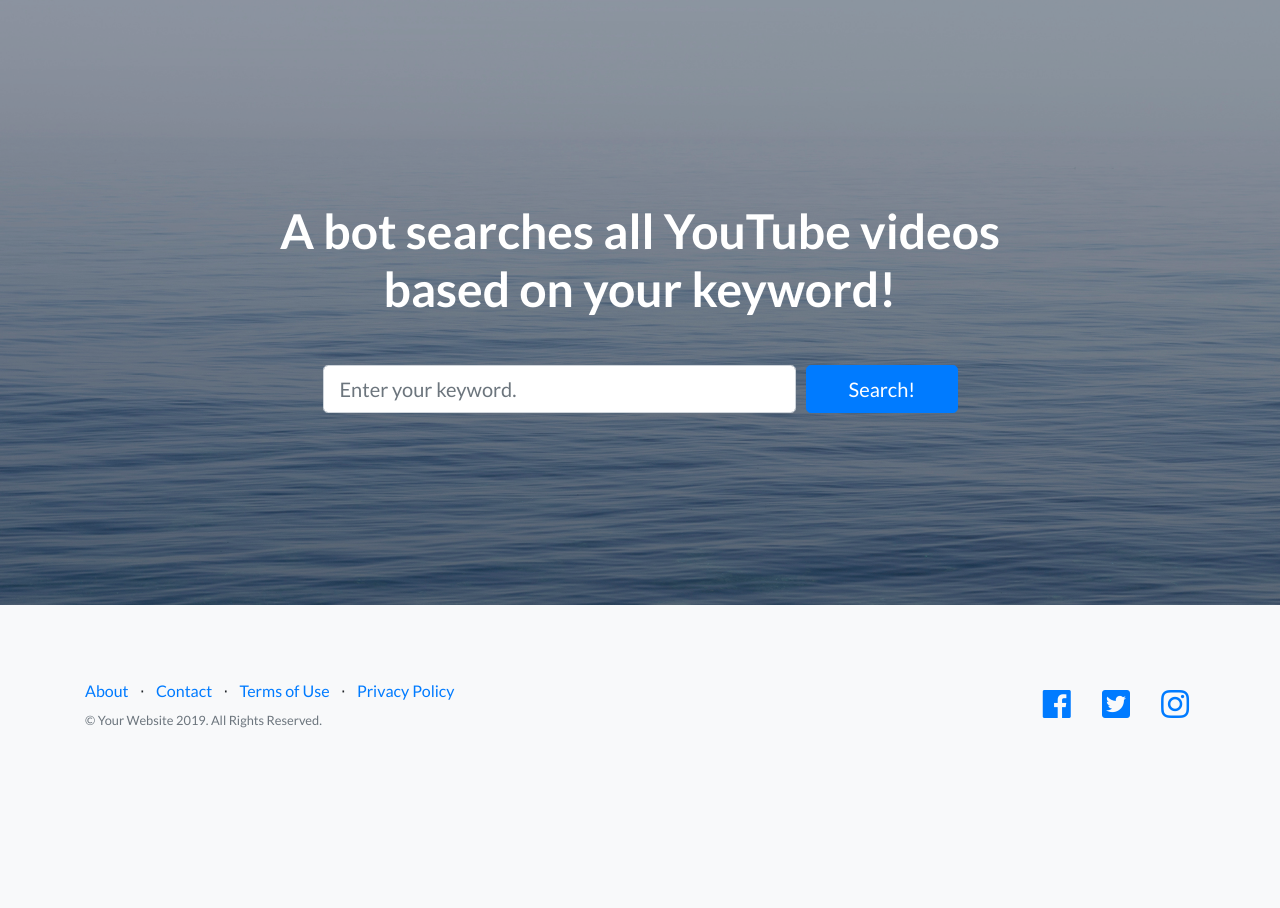
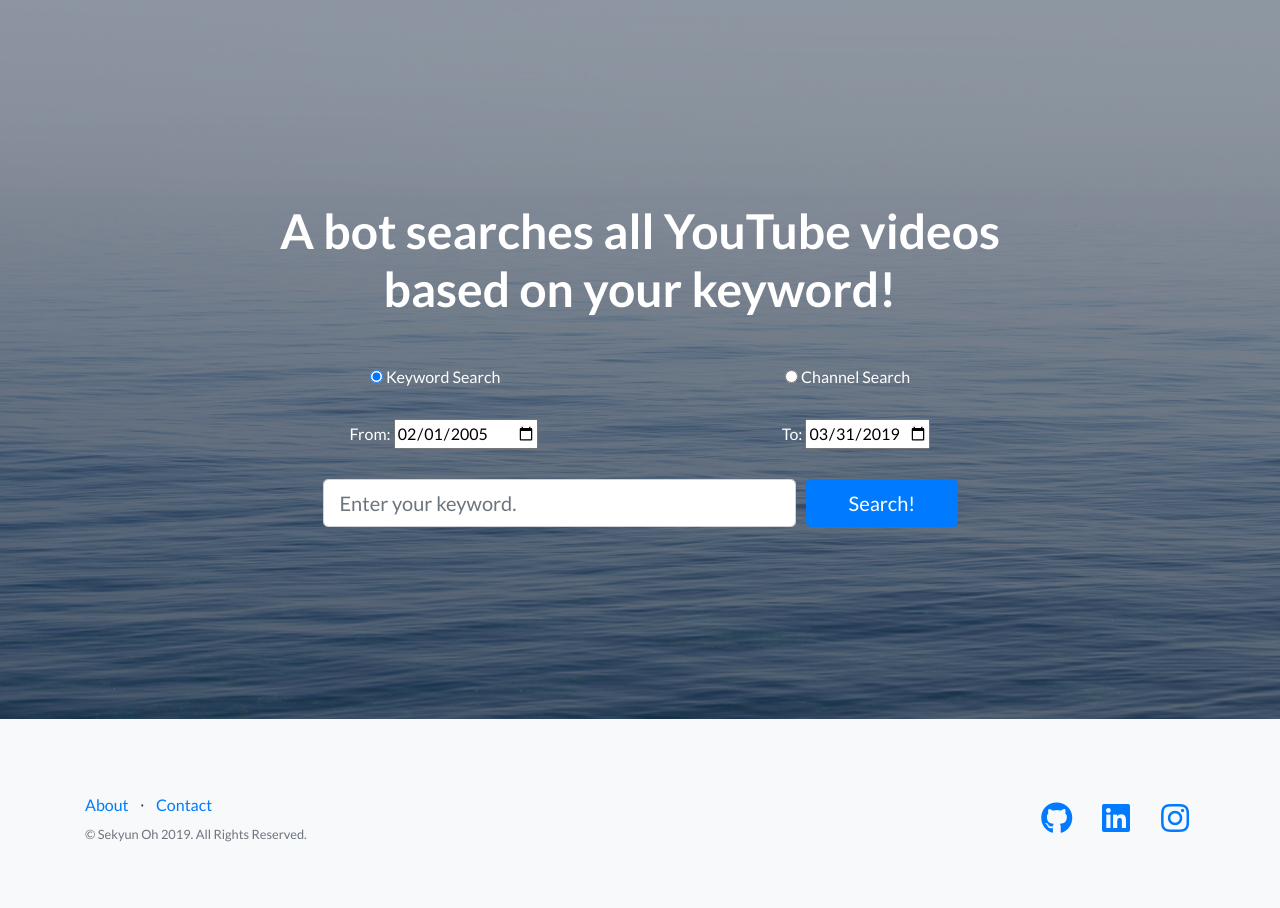
Before and after one commit to Michelangelo367/YouTubeAPI, a Django app: page /main/ in a window 1280 px wide. Shown: the part 56-964 px from the top of the page. Before the commit the page ends 784 px from the top, so only its background shows below. Run offline with Django 3.2, Linux system fonts and the light colour scheme; some libraries are stand-ins or nearby versions.

Commit message:
.gitignore added & channel search added

```diff
--- a/youtubeAPIApp/static/css/customize.css
+++ b/youtubeAPIApp/static/css/customize.css
@@ -22,3 +22,17 @@
 	width: 330px;
 	height: 250px;
 }
+
+.radio{
+	width: 100%;
+	display: flex;
+	justify-content: space-around;
+	margin-bottom: 30px;
+}
+
+.period{
+	width: 100%;
+	display: flex;
+	justify-content: space-around;
+	margin-bottom: 30px;
+}
--- a/youtubeAPIApp/static/js/main.js
+++ b/youtubeAPIApp/static/js/main.js
@@ -7,63 +7,204 @@
   var iframe;
   var title;
   var titleLink;
-  var nextPageToken = undefined;
+  let nextPageToken = undefined;
+  var playlistId = undefined;
+  var searchType = 'keyword';
 
   $(document).ready(function(){
+
+    // set default 'to' as today
+    document.getElementById('to').valueAsDate = new Date();
+
+    $('#radioKeyword').click(function(){
+      searchType = 'keyword';
+      radioKeywordClicked();
+    })
+
+    $('#radioChannel').click(function(){
+      searchType = 'channel';
+      radioChannelClicked();
+    })
+
+
     // invoked when search button get clicked.
     $("#search").click(function(){
       event.preventDefault();
       // remove all the childNode when search button clicked
       document.getElementById('sub-container').innerHTML = '';
-      $.ajax({
-        type: 'POST',
-        url: '/search/',
-        contentType:'application/json',
-        data: JSON.stringify({'keyword': $('#keyword').val()}),
-        success: function(data) {
-          nextPageToken = data['nextPageToken']
-          appendVideos(data)
-        },
-        error: function(error) {
-          nextPageToken = undefined
-          console.log("error: " + error);
-        }
-      });
-      return false
+      if(searchType == 'keyword'){
+        callKeywordAjax();
+      }else{
+        callChannelAjax();
+      }
+
     });
 
     // when user scrolls to bottom, load more videos
     $(window).on('scroll', function() {
-      event.preventDefault();
       var scrollHeight = $(document).height();
       var scrollPosition = $(window).height() + $(window).scrollTop();
       if ((scrollHeight - scrollPosition) / scrollHeight === 0) {
-        if(nextPageToken != undefined){
-          loadMoreVideos(nextPageToken)
+        if(searchType == 'keyword'){
+          // if getNextPageToken is null, do not load videos
+          if(getNextPageToken() != null){
+            loadMoreKeywordVideos(getNextPageToken())
+          }
+        }else{
+          //console.log('scroll:' + getNextPageToken());
+          // if getNextPageToken is null, do not load videos
+          if(getNextPageToken() != null){
+            loadMoreChannelVideos(playlistId, getNextPageToken());
+          }
         }
       }
     });
   });
 
-  function loadMoreVideos(nextPageToken){
+
+  function callKeywordAjax(){
+
+    // get dates
+    let from = document.getElementById('from').value.split('-');
+    let to = document.getElementById('to').value.split('-');
+    let keyword = $('#keyword').val();
+
+    if(keyword.length <= 0 || keyword == undefined){
+      alert('Input must not be empty!');
+      return;
+    }
+    $.ajax({
+      type: 'POST',
+      url: '/keyword/search/',
+      contentType:'application/json',
+      data: JSON.stringify({
+        'keyword': keyword,
+        'from-year': from[0],
+        'from-month': from[1],
+        'from-day': from[2],
+        'to-year': to[0],
+        'to-month': to[1],
+        'to-day': to[2]
+      }),
+      success: function(data) {
+        setNextPageToken(data['nextPageToken']);
+        appendVideos(data)
+      },
+      error: function(error) {
+        setNextPageToken(undefined);
+        console.log('callKeywordAjax() error: ');
+        console.log(error);
+      }
+    });
+  }
+
+  function callChannelAjax(){
+    let channel = $('#channel').val();
+    if(channel.length <= 0 || channel == undefined){
+      alert('Input must not be empty!');
+      return;
+    }
+    $.ajax({
+      type: 'POST',
+      url: '/channel/search/',
+      contentType:'application/json',
+      data: JSON.stringify({'channel': channel}),
+      success: function(data) {
+        // if data['result'].length == 0, no such channel name
+        if(data['result'].length <= 0){
+          document.getElementById('channel').innerHTML='';
+          document.getElementById('channel').style.borderColor = 'red';
+          document.getElementById('channel').value = 'No such channel name exists';
+        }else{
+          //console.log(data);
+          setNextPageToken(data['nextPageToken'])
+          playlistId = data['playlistId']
+          appendVideos(data)
+        }
+      },
+      error: function(error) {
+        setNextPageToken(undefined);
+        playlistId = undefined;
+        console.log('callChannelAjax() error: ');
+        console.log(error);
+      }
+    });
+  }
+
+  function loadMoreKeywordVideos(nextPageToken){
+    if(nextPageToken == undefined){
+      return;
+    }
+    // get dates
+    let from = document.getElementById('from').value.split('-');
+    let to = document.getElementById('to').value.split('-');
     $.ajax({
       type: 'GET',
-      url: '/search/',
+      url: '/keyword/search/',
       contentType:'application/json',
-      data: { 'nextPageToken': nextPageToken,
-              'keyword': $('#keyword').val()
-      },
+      data:
+        {
+          'nextPageToken': nextPageToken,
+          'keyword': $('#keyword').val(),
+          'from-year': from[0],
+          'from-month': from[1],
+          'from-day': from[2],
+          'to-year': to[0],
+          'to-month': to[1],
+          'to-day': to[2]
+        },
       success: function(data){
-        console.log('ajax->loadMoreVideos() success:' + data);
+        console.log('ajax->loadMoreKeywordVideos() success:');
+        console.log(data);
         // refresh next page token
-        nextPageToken = data['nextPageToken']
+        setNextPageToken(data['nextPageToken'])
         appendVideos(data)
       },
       error: function(error){
-        nextPageToken = undefined
-        console.log('ajax->loadMoreVideos() error: ' + error);
+        setNextPageToken(undefined);
+        console.log('ajax->loadMoreKeywordVideos() error: ');
+        console.log(error);
       }
     });
+  }
+
+  function loadMoreChannelVideos(playlistId, nextPageToken){
+    if(playlistId == undefined || nextPageToken == undefined){
+      return;
+    }
+
+    $.ajax({
+      type: 'GET',
+      url: '/channel/search/',
+      contentType:'application/json',
+      data:
+        {
+          'nextPageToken': nextPageToken,
+          'playlistId': playlistId
+        },
+      success: function(data){
+        console.log('ajax->loadMoreChannelVideos() success:');
+        console.log(data);
+        // refresh next page token
+        setNextPageToken(data['nextPageToken']);
+        playlistId = playlistId;
+        appendVideos(data)
+      },
+      error: function(error){
+        setNextPageToken(undefined)
+        playlistId = undefined
+        console.log('ajax->loadMoreChannelVideos() error: ');
+        console.log(error);
+      }
+    });
+  }
+
+  function setNextPageToken(token){
+    nextPageToken = token;
+  }
+
+  function getNextPageToken(){
+    return nextPageToken;
   }
 
   function appendVideos(data){
@@ -119,4 +260,36 @@
       document.getElementById('sub-container').appendChild(row);
     }
   }
+
+  function radioKeywordClicked(){
+    playlistId = undefined;
+    setNextPageToken(undefined)
+    document.getElementById('description').innerHTML = 'A bot searches all YouTube videos based on your keyword!'
+    document.getElementById('inputForm').innerHTML = '';
+    document.getElementById('date').style.visibility = 'visible';
+
+    let input = document.createElement('input');
+    input.setAttribute('id','keyword');
+    input.setAttribute('type','text');
+    input.setAttribute('class','form-control form-control-lg');
+    input.setAttribute('placeholder','Enter your keyword.');
+    input.setAttribute('minlength','1');
+    document.getElementById('inputForm').appendChild(input);
+  }
+
+  function radioChannelClicked(){
+    playlistId = undefined;
+    setNextPageToken(undefined)
+    document.getElementById('description').innerHTML = 'A bot searches all YouTube videos based on the given channel name!'
+    document.getElementById('inputForm').innerHTML = '';
+    document.getElementById('date').style.visibility = 'hidden';
+
+    let input = document.createElement('input');
+    input.setAttribute('id','channel');
+    input.setAttribute('type','text');
+    input.setAttribute('class','form-control form-control-lg');
+    input.setAttribute('placeholder','Enter a channel name.');
+    input.setAttribute('minlength','1');
+    document.getElementById('inputForm').appendChild(input);
+  }
 })();
--- a/youtubeAPIApp/templates/main.html
+++ b/youtubeAPIApp/templates/main.html
@@ -35,7 +35,7 @@
   <!-- Navigation -->
   <nav class="navbar navbar-light bg-light static-top">
     <div class="container">
-      <a class="navbar-brand" href="#">Sekyun Oh</a>
+      <a class="navbar-brand" href="http://sekyunoh.info" target="_blank">Sekyun Oh</a>
     </div>
   </nav>
 
@@ -45,13 +45,31 @@
     <div class="container">
       <div class="row">
         <div class="col-xl-9 mx-auto">
-          <h1 class="mb-5">A bot searches all YouTube videos based on your keyword!</h1>
+          <h1 id='description' class="mb-5">A bot searches all YouTube videos based on your keyword!</h1>
+          <div class="radio">
+            <div>
+              <input id='radioKeyword' type="radio" name="search" value="keyword" checked/> Keyword Search
+            </div>
+            <div>
+              <input id='radioChannel' type="radio" name="search" value="channel" /> Channel Search
+            </div>
+          </div>
+          <div id='date' class="period">
+            <div>
+              From:
+              <input id='from' type="date" name="period" min="2005-02-01" value='2005-02-01'>
+            </div>
+            <div>
+              To:
+              <input id='to' type="date" name="period" max="2019-12-31">
+            </div>
+          </div>
         </div>
         <div class="col-md-10 col-lg-8 col-xl-7 mx-auto">
           <form>
             <div class="form-row">
-              <div class="col-12 col-md-9 mb-2 mb-md-0">
-                <input id="keyword" type="text" class="form-control form-control-lg" placeholder="Enter your keyword.">
+              <div id='inputForm' class="col-12 col-md-9 mb-2 mb-md-0">
+                <input id="keyword" type="text" class="form-control form-control-lg" placeholder="Enter your keyword." minlength='1'>
               </div>
               <div class="col-12 col-md-3">
                 <button id="search" type="submit" class="btn btn-block btn-lg btn-primary">Search!</button>
@@ -80,37 +98,29 @@
         <div class="col-lg-6 h-100 text-center text-lg-left my-auto">
           <ul class="list-inline mb-2">
             <li class="list-inline-item">
-              <a href="#">About</a>
+              <a href="http://sekyunoh.info/about" target="_blank">About</a>
             </li>
             <li class="list-inline-item">&sdot;</li>
             <li class="list-inline-item">
-              <a href="#">Contact</a>
-            </li>
-            <li class="list-inline-item">&sdot;</li>
-            <li class="list-inline-item">
-              <a href="#">Terms of Use</a>
-            </li>
-            <li class="list-inline-item">&sdot;</li>
-            <li class="list-inline-item">
-              <a href="#">Privacy Policy</a>
+              <a href="http://sekyunoh.info/contact" target="_blank">Contact</a>
             </li>
           </ul>
-          <p class="text-muted small mb-4 mb-lg-0">&copy; Your Website 2019. All Rights Reserved.</p>
+          <p class="text-muted small mb-4 mb-lg-0">&copy; Sekyun Oh 2019. All Rights Reserved.</p>
         </div>
         <div class="col-lg-6 h-100 text-center text-lg-right my-auto">
           <ul class="list-inline mb-0">
             <li class="list-inline-item mr-3">
-              <a href="#">
-                <i class="fab fa-facebook fa-2x fa-fw"></i>
+              <a href="https://github.com/dhtprbs12" target="_blank">
+                <i class="fab fa-github fa-2x fa-fw"></i>
               </a>
             </li>
             <li class="list-inline-item mr-3">
-              <a href="#">
-                <i class="fab fa-twitter-square fa-2x fa-fw"></i>
+              <a href="https://www.linkedin.com/in/sekyun-oh-b1a7bb172/" target="_blank">
+                <i class="fab fa-linkedin fa-2x fa-fw"></i>
               </a>
             </li>
             <li class="list-inline-item">
-              <a href="#">
+              <a href="https://www.instagram.com/sekyunoh/" target="_blank">
                 <i class="fab fa-instagram fa-2x fa-fw"></i>
               </a>
             </li>
--- a/youtubeAPIApp/views.py
+++ b/youtubeAPIApp/views.py
@@ -5,56 +5,71 @@ from apiclient.discovery import build
 from datetime import datetime
 import json
 
-api_key = 'Your API'
-# YouTube was published in 2005
-start_time = datetime(year=2005, month=1, day=1).strftime('%Y-%m-%dT%H:%M:%SZ')
-end_time = datetime(year=2008, month=1, day=1).strftime('%Y-%m-%dT%H:%M:%SZ')
+file = open('api_key.txt','r')
+api_key = file.read().replace('\n', '')
 youtube = build('youtube','v3',developerKey = api_key)
+file.close()
 nextPageToken = None
+playlistId = None
 
 def mainView(request):
     return render(request,'main.html')
 
 @csrf_exempt
-def searchView(request):
+def keywordSearchView(request):
     result = []
     # if request is POST
     if request.method == 'POST' and request.is_ajax():
         # for post we need to use request.body instead of request.POST.get('')
-        keyword = json.loads(request.body)['keyword']
-        print(keyword)
+        request = json.loads(request.body)
+        keyword = request['keyword']
+        fromYear = int(request['from-year'])
+        fromMonth = int(request['from-month'])
+        fromDay = int(request['from-day'])
+        toYear = int(request['to-year'])
+        toMonth = int(request['to-month'])
+        toDay = int(request['to-day'])
+        # YouTube was published in 2005
+        start_time = datetime(year=fromYear, month=fromMonth, day=fromDay).strftime('%Y-%m-%dT%H:%M:%SZ')
+        end_time = datetime(year=toYear, month=toMonth, day=toDay).strftime('%Y-%m-%dT%H:%M:%SZ')
         # execute search based on keyword
-        res = youtube.search().list(part='snippet',
-                            q=keyword,
-                            type='video',
-                            publishedAfter=start_time,
-                            publishedBefore=end_time,
-                            maxResults=28).execute()
-
+        obj = get_keyword_videos(keyword, None, start_time, end_time)
         # get next page token
-        nextPageToken = res.get('nextPageToken')
+        nextPageToken = obj['nextPageToken']
         # append dictionary into array
-        for item in sorted(res['items'], key=lambda x:x['snippet']['publishedAt']):
+        for item in obj['result']:
             result.append({'title':item['snippet']['title'], 'description':item['snippet']['description'], 'publishedAt': item['snippet']['publishedAt'], 'videoId':item['id']['videoId'],
               'thumbnails':item['snippet']['thumbnails']['default']['url'], 'channelTitle':item['snippet']['channelTitle']})
 
     # if request is GET
     elif request.method == 'GET' and request.is_ajax():
-        print('GET keyword: ' + str(request.GET['keyword']))
+        req = request.GET.dict()
+        keyword = req['keyword']
+        nextPageToken = req['nextPageToken']
+        fromYear = int(req['from-year'])
+        fromMonth = int(req['from-month'])
+        fromDay = int(req['from-day'])
+        toYear = int(req['to-year'])
+        toMonth = int(req['to-month'])
+        toDay = int(req['to-day'])
+        # YouTube was published in 2005
+        start_time = datetime(year=fromYear, month=fromMonth, day=fromDay).strftime('%Y-%m-%dT%H:%M:%SZ')
+        end_time = datetime(year=toYear, month=toMonth, day=toDay).strftime('%Y-%m-%dT%H:%M:%SZ')
         # get more videos in next page
-        obj = get_keyword_videos(request.GET['keyword'],request.GET['nextPageToken'])
+        obj = get_keyword_videos(keyword, nextPageToken, start_time, end_time)
+        # get next page token
+        nextPageToken = obj['nextPageToken']
+
         # append dictionary into array
         for item in obj['result']:
             result.append({'title':item['snippet']['title'], 'description':item['snippet']['description'], 'publishedAt': item['snippet']['publishedAt'], 'videoId':item['id']['videoId'],
               'thumbnails':item['snippet']['thumbnails']['default']['url'], 'channelTitle':item['snippet']['channelTitle']})
 
-        # get next page token
-        nextPageToken = obj['nextPageToken']
     # return object to front
     return HttpResponse(json.dumps({'result':result, 'nextPageToken': nextPageToken}), content_type='application/json')
 
-# load more videos
-def get_keyword_videos(keyword, nextPageToken):
+# load more keyword videos
+def get_keyword_videos(keyword, nextPageToken, start_time, end_time):
     # execute search based on keyword in next page
     res = youtube.search().list(part='snippet',
                         q=keyword,
@@ -64,9 +79,60 @@ def get_keyword_videos(keyword, nextPageToken):
                         pageToken=nextPageToken,
                         maxResults=28).execute()
 
-    d = dict();
+    d = dict()
     # get next page token
     d['nextPageToken'] = res.get('nextPageToken')
     # append dictionary into array
     d['result'] = sorted(res['items'], key=lambda x:x['snippet']['publishedAt'])
     return d
+
+# channel search view
+@csrf_exempt
+def channelSearchView(request):
+    result = []
+    if request.method == 'POST' and request.is_ajax():
+        # for post we need to use request.body instead of request.POST.get('')
+        channelName = json.loads(request.body)['channel']
+
+        # api call to get channel id based provided channel name
+        res = youtube.search().list(part='snippet', q=channelName, type='channel').execute()
+        if(len(res['items']) == 0):
+            print('No such channel name')
+        else:
+            channel_id = res['items'][0]['id']['channelId']
+            res = youtube.channels().list(id=channel_id, part='contentDetails').execute()
+            playlistId = res['items'][0]['contentDetails']['relatedPlaylists']['uploads']
+            obj = get_channel_videos(playlistId,None)
+            nextPageToken = obj['nextPageToken']
+            # get videos in the channel
+            for video in obj['result']:
+                element = {'videoId':video['snippet']['resourceId']['videoId'], 'title':video['snippet']['title'], 'description':video['snippet']['description']}
+                result.append(element)
+
+    # if request is GET
+    elif request.method == 'GET' and request.is_ajax():
+        # get more channel videos
+        obj = get_channel_videos(request.GET['playlistId'],request.GET['nextPageToken'])
+        nextPageToken = obj['nextPageToken']
+        playlistId = obj['playlistId']
+
+        for item in obj['result']:
+            element = {'videoId':item['snippet']['resourceId']['videoId'], 'title':item['snippet']['title'], 'description':item['snippet']['description']}
+            result.append(element)
+
+    return HttpResponse(json.dumps({'result':result, 'nextPageToken': nextPageToken, 'playlistId':playlistId}), content_type='application/json')
+
+# load more channel videos
+def get_channel_videos(playlistId, nextPageToken):
+    # get more channel videos
+    res = youtube.playlistItems().list(playlistId=playlistId,
+                                        part='snippet',
+                                        maxResults=28,
+                                        pageToken=nextPageToken).execute()
+
+
+    d = dict()
+    d['nextPageToken'] = res.get('nextPageToken')
+    d['playlistId'] = playlistId
+    d['result'] = res['items']
+    return d
--- a/youtubeAPIProject/urls.py
+++ b/youtubeAPIProject/urls.py
@@ -15,10 +15,11 @@ Including another URLconf
 """
 from django.contrib import admin
 from django.urls import path
-from youtubeAPIApp.views import mainView, searchView
+from youtubeAPIApp.views import mainView, keywordSearchView, channelSearchView
 
 urlpatterns = [
     path('admin/', admin.site.urls),
     path('main/',mainView),
-    path('search/',searchView),
+    path('keyword/search/',keywordSearchView),
+    path('channel/search/',channelSearchView),
 ]
```
Also changed, not shown: 1 other file.
